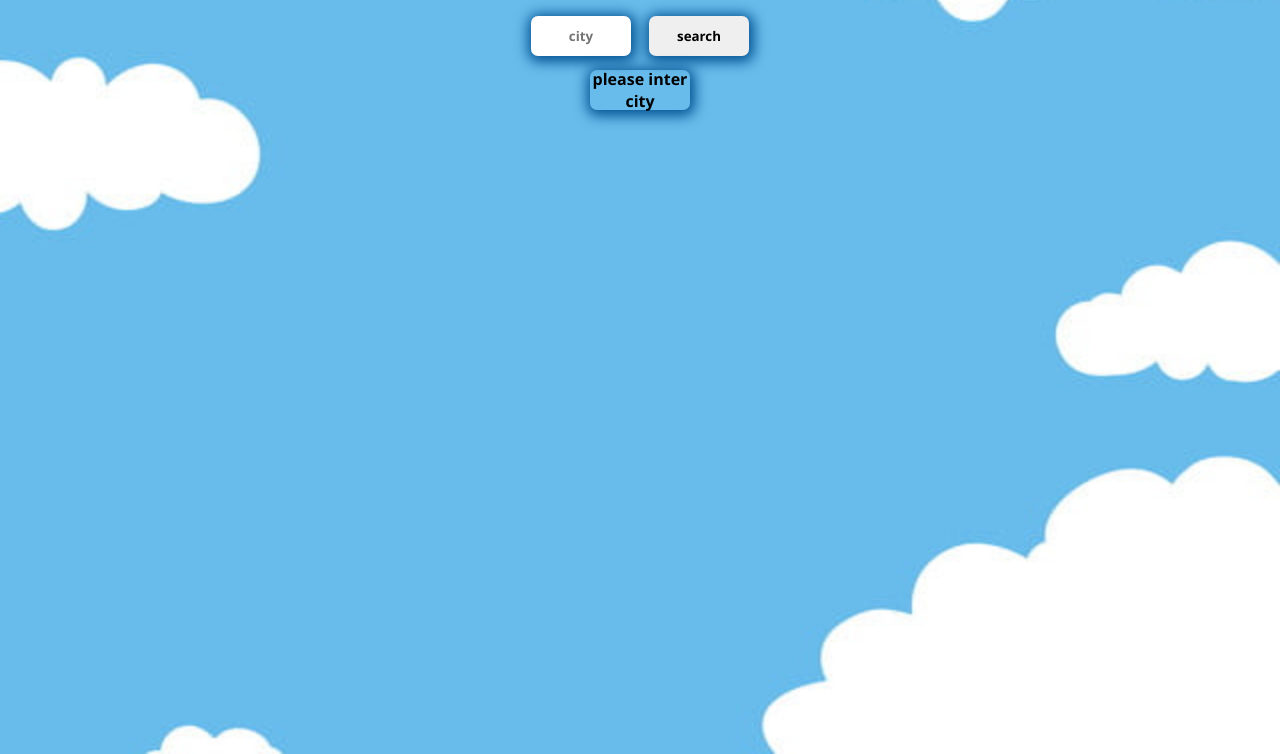
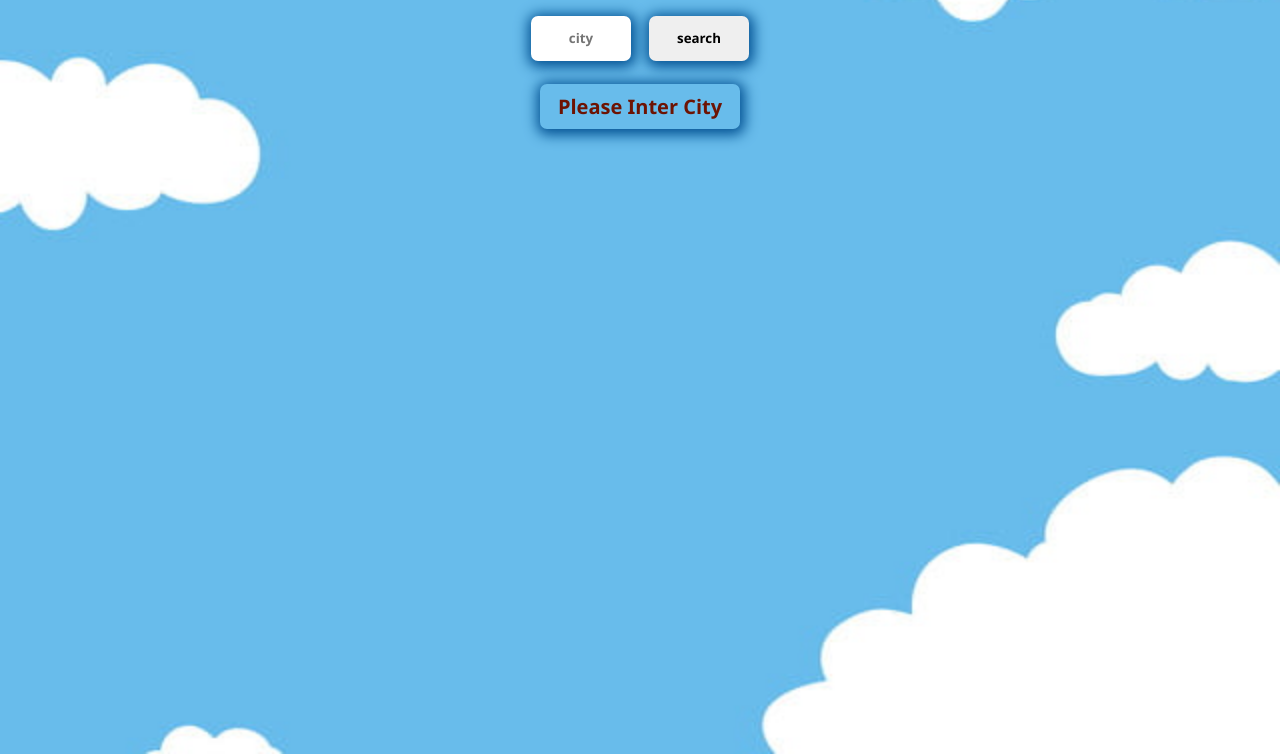
Before and after one commit to ghiyaee/appWeather, a plain HTML site: page index.html in a window 1280 px wide. Shown: the part 174-928 px from the top of the page. Drawn offline with Linux system fonts and the light colour scheme.

Commit message:
UPDATE settime

```diff
--- a/index.html
+++ b/index.html
@@ -15,7 +15,7 @@
                <input type="submit" value="search" id="search">
             </form>
             <div class="hiden">
-                <p id="err" >please inter city</p>
+                <p id="err" >Please Inter City</p>
             </div>
     </header>
     <section id="main">
--- a/style.css
+++ b/style.css
@@ -33,7 +33,7 @@ h1{
 
 .citys ,#search, #err{
     width: 100px;
-    height: 40px;
+    height: 45px;
     text-align: center;
     border-radius: 7px;
     border: none;
@@ -43,7 +43,12 @@ h1{
     font-family:'Segoe UI', Tahoma, Geneva, Verdana, sans-serif;
     margin: 7px;
 }
-
+#err{
+    width:200px ;
+    color: rgb(109, 19, 3);
+    margin-top: 1rem;
+    font-size: 20px;
+}
 section{
     margin-top: 0.6rem;
 
```
